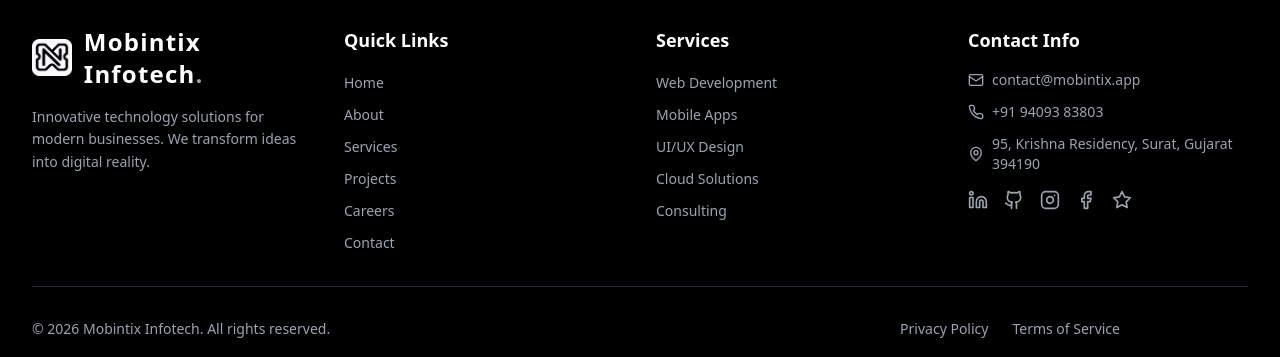
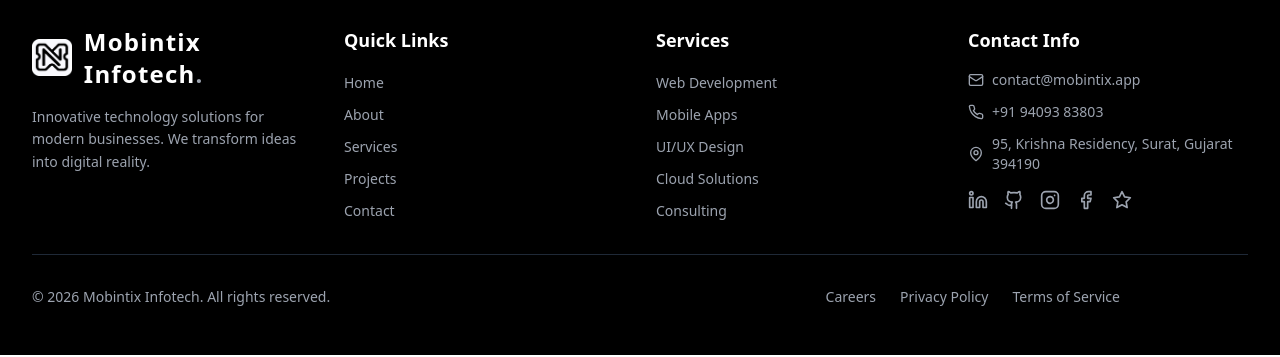
Before and after one commit to mobintix-in/Mobintix-App, a React (Vite) app: page /contact in a window 1280 px wide. Shown: the part 2203-2560 px from the top of the page. Built offline with nearby package versions, Linux system fonts and the light colour scheme; no server answers.

Commit message:
Mobintix

```diff
--- a/src/components/Footer.tsx
+++ b/src/components/Footer.tsx
@@ -29,7 +29,7 @@
           <div>
             <h4 className="text-lg font-semibold mb-4">Quick Links</h4>
             <ul className="space-y-2">
-              {['Home', 'About', 'Services', 'Projects', 'Careers', 'Contact'].map((item) => (
+              {['Home', 'About', 'Services', 'Projects', 'Contact'].map((item) => (
                 <li key={item}>
                   <Link
                     to={item === 'Home' ? '/' : `/${item.toLowerCase()}`}
@@ -164,6 +164,9 @@
         <div className="border-t border-gray-800 pt-8 flex flex-col md:flex-row justify-between items-center gap-4 text-sm md:pr-32">
           <p className="text-gray-400">&copy; {currentYear} Mobintix Infotech. All rights reserved.</p>
           <div className="flex gap-6">
+            <Link to="/Careers" className="text-gray-400 hover:text-white transition-colors duration-300">
+              Careers
+            </Link>
             <Link to="/privacy-policy" className="text-gray-400 hover:text-white transition-colors duration-300">
               Privacy Policy
             </Link>
--- a/src/components/Header.tsx
+++ b/src/components/Header.tsx
@@ -21,7 +21,6 @@
     { name: 'About', path: '/about' },
     { name: 'Services', path: '/services' },
     { name: 'Projects', path: '/projects' },
-    { name: 'Careers', path: '/careers' },
     { name: 'Contact', path: '/contact' },
   ];
 
```
